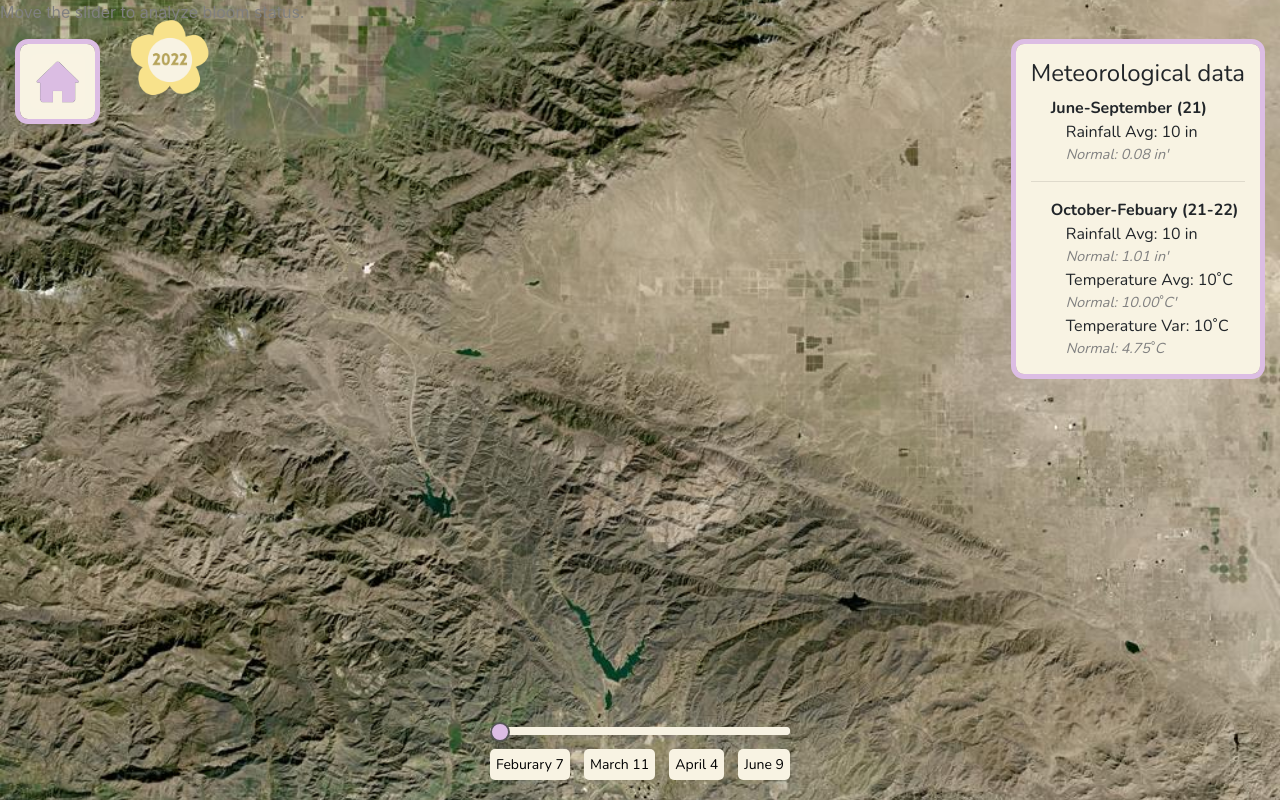
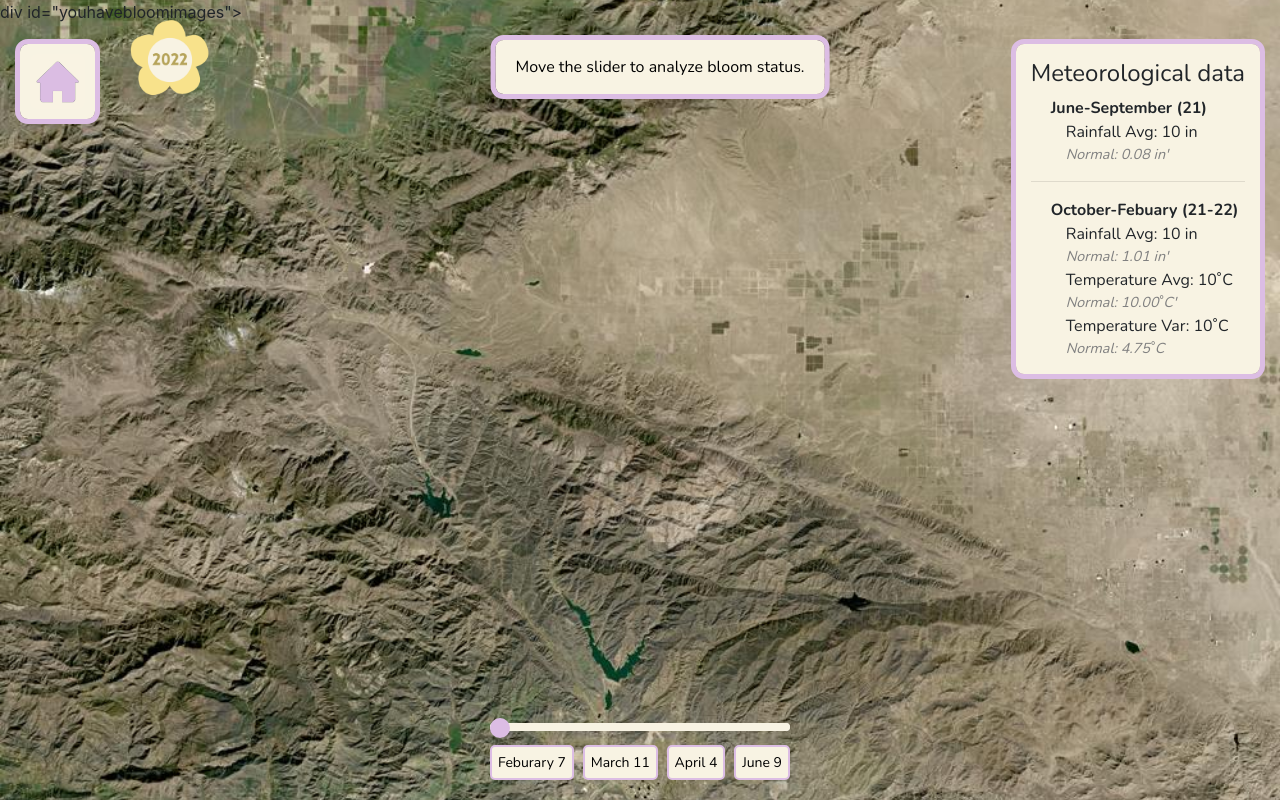
Before and after one commit to maddysiwick/Bloomwatch-NASA2025, a Django app: template bloomwatch/latebloomers/templates/superbloom2022.html in a window 1280 px wide. Run offline with Django 4.2, Linux system fonts and the light colour scheme; the template is opened without the code that fills it: most values are stand-ins (such as "Sample title", 1, 10 or a date in 2020); parts of the project's set-up code (start-up, migrations or seed data) failed here and were passed over; some libraries are stand-ins or nearby versions.

Commit message:
final UI changes :)

```diff
--- a/bloomwatch/latebloomers/templates/base.html
+++ b/bloomwatch/latebloomers/templates/base.html
@@ -11,6 +11,83 @@
             height: calc(100vh - 56px);
             margin-top: 56px;
             }
+
+        .sliderbox {
+            position: absolute;
+            top: 20px;
+            left: 50%;
+            transform: translateX(-50%);
+            border-radius: 8px;
+            background-color: #F8F3E3;
+            margin-top: 20px;
+            margin-left: 20px;
+            padding: 15px 20px;
+            outline: 5px solid #DCBDE4;
+            transform: translateX(-50%);
+            font-family: 'Nunito', sans-serif;
+        }
+
+        #sliderMessage {
+            color: black;
+        }
+
+        #youhavebloomimages {
+            position: fixed;
+            bottom: 0;
+            right: 0;
+            left: 0;
+            width: 100%;
+            z-index: 1000;
+        }
+
+        #youhavebloomimages img {
+            position: absolute;
+            width: 75px;
+            height: auto;
+
+            transform: scale(0);
+            transition: transform 0.5s ease, opacity 0.5s ease;
+            opacity: 0;
+        }
+
+        #youhavebloomimages img.show {
+            transform: scale(1);
+            opacity: 1;
+        }
+
+        #img1 {
+            bottom: 20px;
+            right: 20px;
+        }
+
+        /* Directly above img1 */
+        #img2 {
+            bottom: 180px;   /* img1 height + spacing */
+            right: 20px;
+        }
+
+        /* To the left of img1 */
+        #img3 {
+            bottom: 20px;
+            right: 180px;   /* img1 width + spacing */
+        }
+
+        #img4 {
+            bottom: 20px;
+            left: 20px;
+        }
+
+        /* Directly above img1 */
+        #img5 {
+            bottom: 180px;   /* img1 height + spacing */
+            left: 20px;
+        }
+
+        /* To the left of img1 */
+        #img6 {
+            bottom: 20px;
+            left: 180px;   /* img1 width + spacing */
+        }
 
         .image-button {
             width: 200px; /* size of image */
@@ -94,7 +171,6 @@
             background: #DCBDE4 !important;
             cursor: pointer;
             border-radius: 50%;
-            border: 2px solid #555;
             margin-top: -5px;
             margin-right: -4px;
         }
@@ -108,7 +184,6 @@
             background: #DCBDE4 !important;
             cursor: pointer;
             border-radius: 50%;
-            border: 2px solid #555;
         }
 
         /* Optional: fill before the thumb (for WebKit browsers) */
@@ -145,6 +220,7 @@
             margin-top: 8px;
             width: 100%;
 
+
         }
         .slider-labels span {
             font-size: 14px;
@@ -155,6 +231,7 @@
             text-align: center;
             border-radius: 5px;
             font-family: 'Nunito', sans-serif;
+            border: 2px solid #DCBDE4;
         }
     </style>
 
--- a/bloomwatch/latebloomers/templates/superbloom2022.html
+++ b/bloomwatch/latebloomers/templates/superbloom2022.html
@@ -28,7 +28,21 @@
 
     </div>
 </div>
-<div id="sliderMessage" style="color: gray;">Move the slider to analyze bloom status.</div>
+<div class="sliderbox">
+    <div id="sliderMessage" style="
+    color: black;">
+    Move the slider to analyze bloom status.
+    </div>
+</div>
+
+div id="youhavebloomimages">
+    <img src="{% static 'latebloomers/junie1.png' %}" id="img1" style="display: none; width: 120px; margin: 5px;">
+    <img src="{% static 'latebloomers/junie2.png' %}" id="img2" style="display: none; width: 75px; margin: 5px;">
+    <img src="{% static 'latebloomers/junie3.png' %}" id="img3" style="display: none; width: 150px; margin: 5px;">
+    <img src="{% static 'latebloomers/junie4.png' %}" id="img4" style="display: none; width: 100px; margin: 5px;">
+    <img src="{% static 'latebloomers/junie3.png' %}" id="img5" style="display: none; width: 125px; margin: 5px;">
+    <img src="{% static 'latebloomers/junie1.png' %}" id="img6" style="display: none; width: 75px; margin: 5px;">
+</div>
 
 <div class="top-right-box">
     <div class="info-box">
@@ -62,6 +76,7 @@
 
 {% endblock %}
 
+
 {% block extra_js %}
 <script>
 window.onload = function() {
@@ -74,7 +89,12 @@ window.onload = function() {
         3: "{% static 'latebloomers/original22-3-11.jpg' %}",
         4: "{% static 'latebloomers/original22-6-15.jpg' %}",
     };
-
+    const img1 = document.getElementById("img1");
+        const img2 = document.getElementById("img2");
+        const img3 = document.getElementById("img3");
+        const img4 = document.getElementById("img4");
+        const img5 = document.getElementById("img5");
+        const img6 = document.getElementById("img6");
     // Set initial background
     document.body.style.backgroundImage = `url(${backgrounds[slider.value]})`;
 
@@ -83,7 +103,7 @@ window.onload = function() {
         const sliderValue = this.value;
         document.body.style.backgroundImage = `url(${backgrounds[sliderValue]})`;
 
-        fetch("/process-slider2022/", {
+        fetch("/process-slider/", {
             method: "POST",
             headers: {
                 "Content-Type": "application/json",
@@ -93,16 +113,57 @@ window.onload = function() {
         })
         .then(response => response.json())
         .then(data => {
-            if (data.is_valid) {
-                messageDiv.textContent = "✅ This image has a superbloom!";
-                messageDiv.style.color = "green";
-                console.log("Superbloom detected!");
-            } else {
-                messageDiv.textContent = "⚠️ This image does not have a superbloom.";
-                messageDiv.style.color = "red";
-                console.log("No superbloom detected.");
-            }
-        })
+            [img1, img2, img3, img4, img5, img6].forEach(img => {
+                    img.style.display = "none";
+                    img.classList.remove("show");
+                });
+                if (data.is_valid) {
+                    messageDiv.textContent = "This image has a superbloom!";
+
+                    // Hide all images and remove 'show' class
+                    [img1, img2, img3, img4, img5, img6].forEach(img => {
+                        img.style.display = "none";
+                        img.classList.remove("show");
+                    });
+
+                    // Reveal images one by one with grow effect
+                    setTimeout(() => {
+                        img1.style.display = "block";
+                        setTimeout(() => img1.classList.add("show"), 10);
+                    }, 300);
+
+                    setTimeout(() => {
+                        img2.style.display = "block";
+                        setTimeout(() => img2.classList.add("show"), 10);
+                    }, 600);
+
+                    setTimeout(() => {
+                        img3.style.display = "block";
+                        setTimeout(() => img3.classList.add("show"), 10);
+                    }, 900);
+
+                    setTimeout(() => {
+                        img4.style.display = "block";
+                        setTimeout(() => img4.classList.add("show"), 10);
+                    }, 1200);
+
+                    setTimeout(() => {
+                        img5.style.display = "block";
+                        setTimeout(() => img5.classList.add("show"), 10);
+                    }, 1500);
+
+                    setTimeout(() => {
+                        img6.style.display = "block";
+                        setTimeout(() => img6.classList.add("show"), 10);
+                    }, 1800);
+
+                } else {
+                    messageDiv.textContent = "This image does not have a superbloom.";
+
+                    // Hide all images
+                    [img1, img2, img3, img4, img5, img6].forEach(img => img.classList.remove("show"));
+                }
+            })
         .catch(error => {
             console.error("Error:", error);
             messageDiv.textContent = "❌ Failed to process image.";
```
Also changed, not shown: bloomwatch/latebloomers/templates/superbloom2023.html (+8 -1 lines), bloomwatch/latebloomers/static/latebloomers/junie1.png (added), bloomwatch/latebloomers/static/latebloomers/junie2.png (added), bloomwatch/latebloomers/static/latebloomers/junie3.png (added), bloomwatch/latebloomers/static/latebloomers/junie4.png (added).
